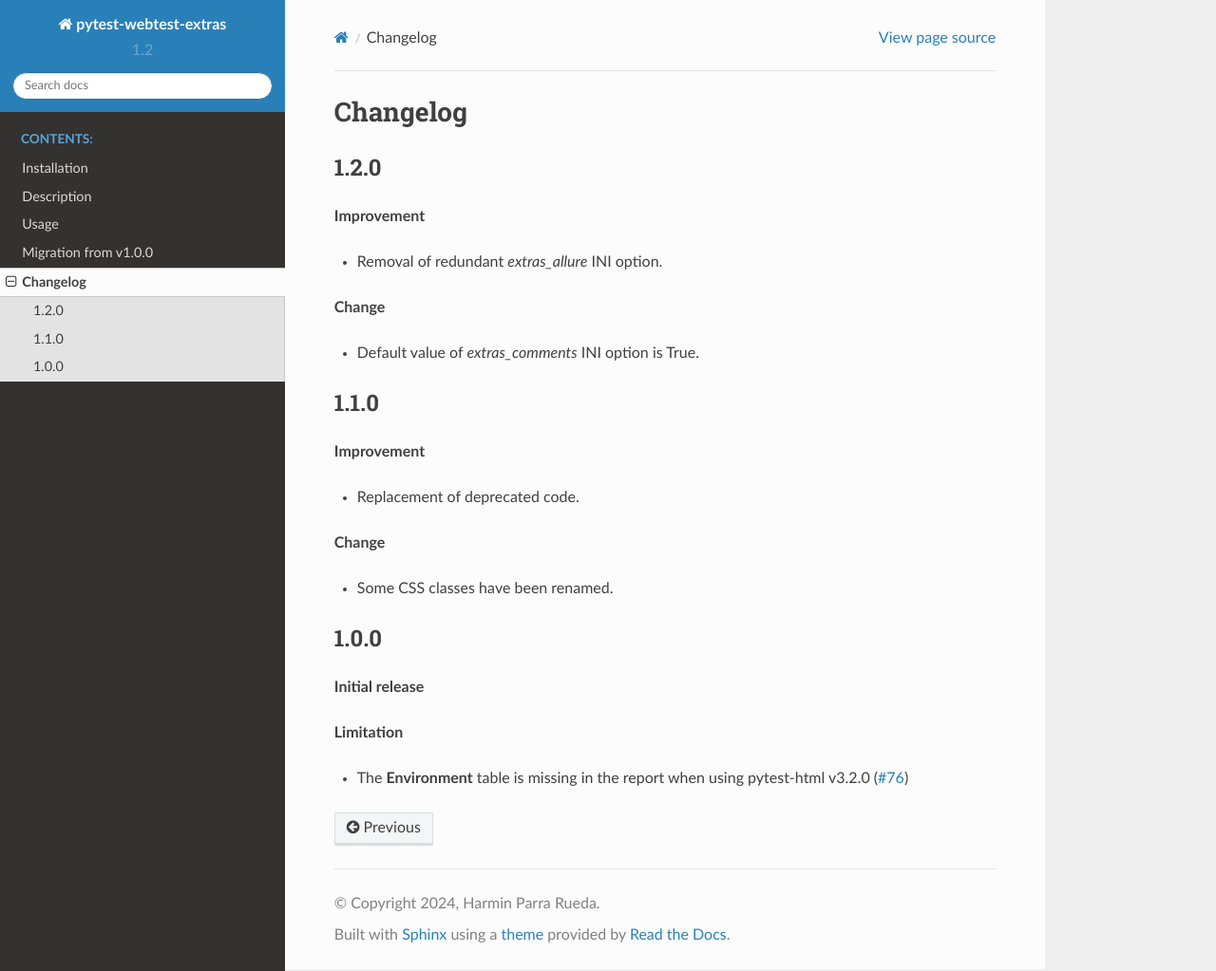
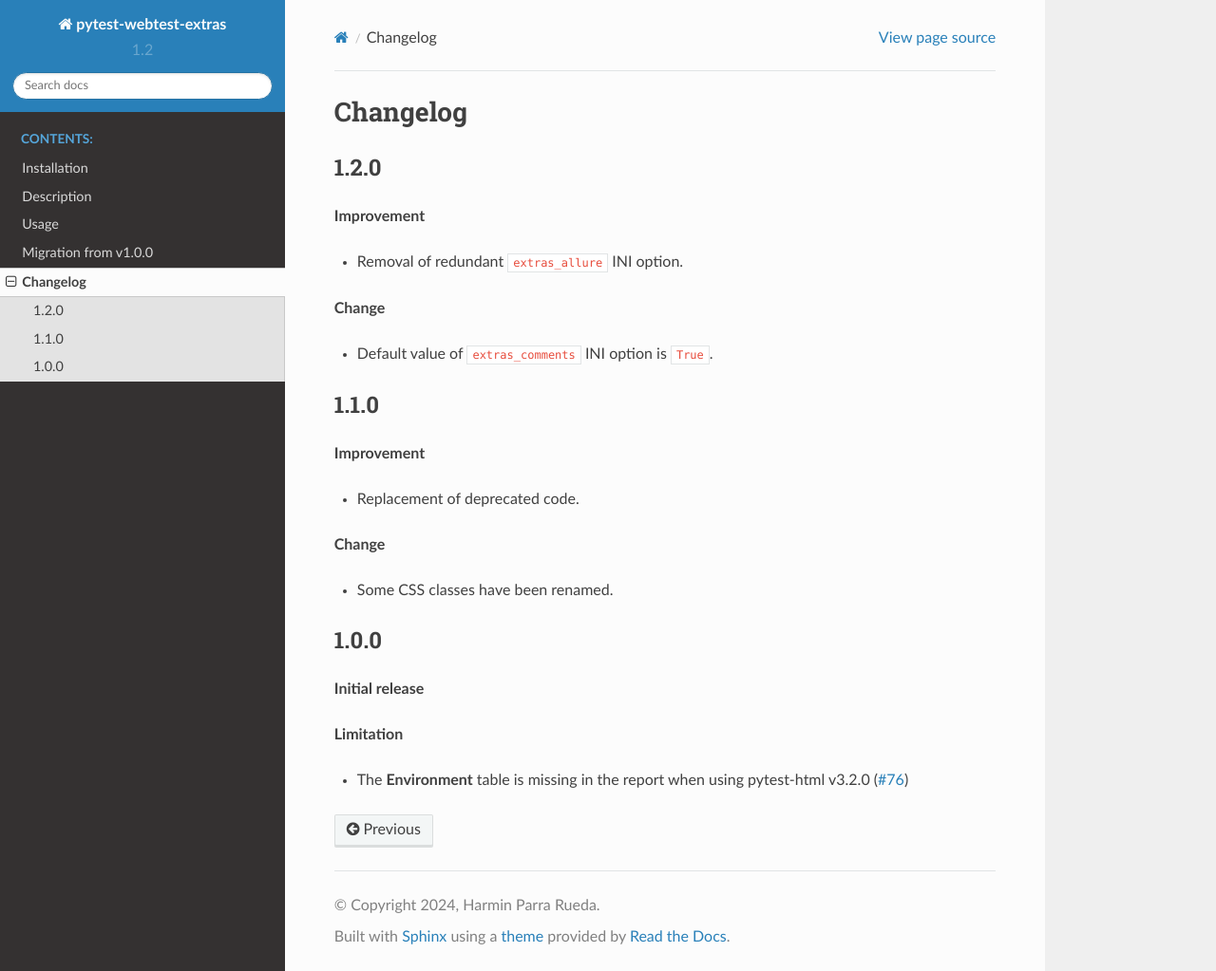
Before and after one commit to harmin-parra/pytest-webtest-extras, a Sphinx documentation site: the page built from docs/changelog.rst, in a window 1280 px wide and 1023 px high. Shown: the whole window at 95% size. Built offline with Sphinx 7.4.7 and the Read the Docs theme 2.0.0, drawn with Linux system fonts in a browser that asks for light colours.

Commit message:
Improve text formatting

```diff
--- a/docs/changelog.rst
+++ b/docs/changelog.rst
@@ -8,11 +8,11 @@ Changelog
 
 **Improvement**
 
-* Removal of redundant `extras_allure` INI option.
+* Removal of redundant ``extras_allure`` INI option.
 
 **Change**
 
-* Default value of `extras_comments` INI option is True.
+* Default value of ``extras_comments`` INI option is ``True``.
 
 
 1.1.0
```
